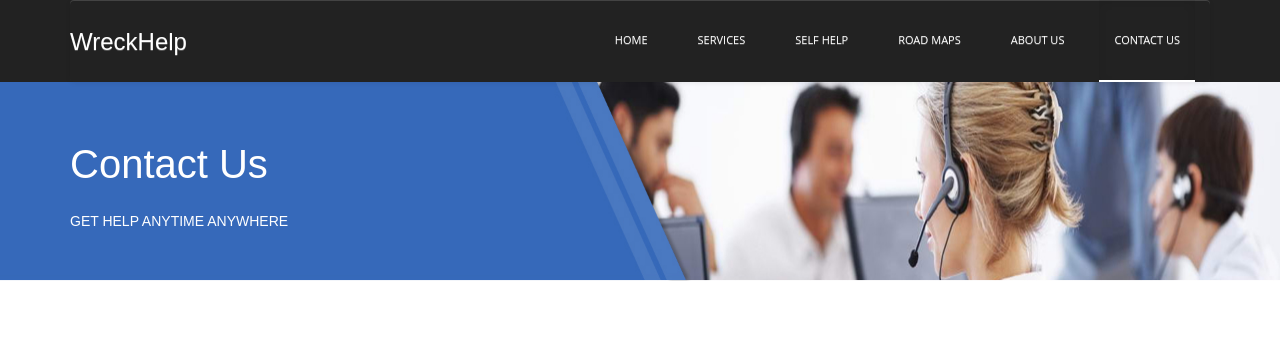
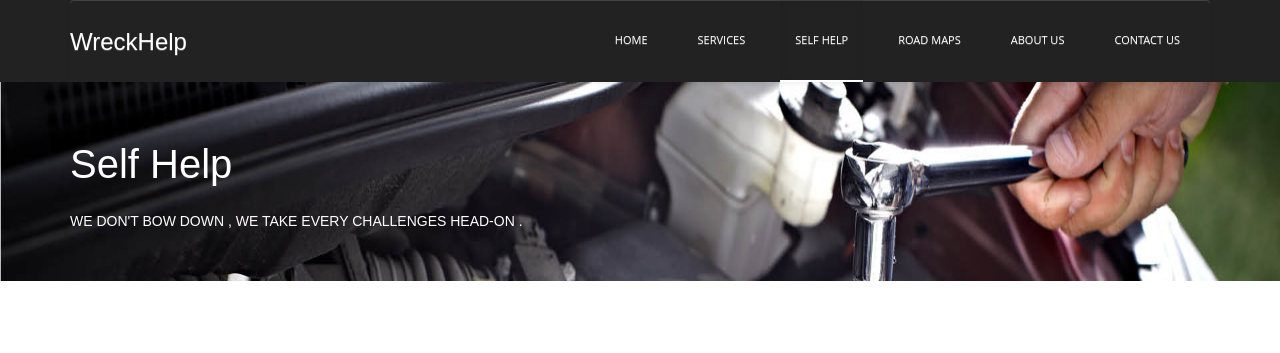
Before and after one commit to DanishRafique/WreckHelp, a plain HTML site: page selfhelp.html in a window 1280 px wide. Shown: the top 353 px of the page. Drawn offline with Linux system fonts and the light colour scheme.

Commit message:
Self Help : Header changed

```diff
--- a/css/style.css
+++ b/css/style.css
@@ -584,6 +584,10 @@ img.full-width {
 
 .contact_pic {
 	background: url('../images/header/contact-us.jpg') no-repeat;
+	background-size: 100% 100%;
+}
+.selfhelp_pic {
+	background: url('../images/header/selfhelp.jpg') no-repeat;
 	background-size: 100% 100%;
 }
 /*Icons Blocks*/
--- a/selfhelp.html
+++ b/selfhelp.html
@@ -51,20 +51,20 @@
               <li><a href="faq.html">FAQ</a></li>
             </ul>
           </li>
-          <li><a href="left_sidebar.html">Self Help</a></li>
+          <li class="active"><a href="left_sidebar.html">Self Help</a></li>
           <li><a href="right_sidebar.html">Road Maps</a></li>
           <li><a href="full_width.html">About Us</a></li>
-          <li class="active"><a href="contact.html">Contact Us</a></li>
+          <li><a href="contact.html">Contact Us</a></li>
         </ul>
       </div>
       <!-- /.navbar-collapse -->
     </nav>
   </div>
 </header>
-<div class="row heading__block contact_pic nothing no-margin">
+<div class="row heading__block selfhelp_pic nothing no-margin">
       <div class="container text-center">
-        <h1 style="color:white;text-align:left ">Contact Us</h1>
-        <p class="big-paragraph" style="color:white;text-align:left ">Get Help Anytime Anywhere</p>
+        <h1 style="color:white;text-align:left ">Self Help</h1>
+        <p class="big-paragraph" style="color:white;text-align:left ">We don't bow down , we take every challenges head-on .</p>
       </div>
     </div>
 
@@ -133,23 +133,6 @@
                 </div>
                 </div>
                 </div>
-                    <!--<br/><br/><br/><br/>
-                    <div class="icon-item"> <img src="images/content__images/image_240x100.jpg" alt="small-post-img" class="img-responsive">
-                        <h4><a href="#"> Donec odio. Quisque volutpat mattis eros.</a></h4>
-                        <p> Lorem ipsum dolor sit amet</p>
-                    </div>
-                    <div class="icon-item"> <img src="images/content__images/image_240x100.jpg" alt="small-post-img" class="img-responsive">
-                        <h4><a href="#">Donec odio. Quisque volutpat mattis eros.</a></h4>
-                        <p class="small-paragraph">Lorem ipsum dolor sit amet</p>
-                        <h4><a href="#">Donec odio. Quisque volutpat mattis eros.</a></h4>
-                        <p class="small-paragraph">Lorem ipsum dolor sit amet</p>
-                    </div>
-                    <div class="icon-item"> <img src="images/content__images/image_240x100.jpg" alt="small-post-img" class="img-responsive">
-                        <h4><a href="#">Donec odio. Quisque volutpat mattis eros.</a></h4>
-                        <p class="small-paragraph">Lorem ipsum dolor sit amet</p>
-                        <h4><a href="#">Donec odio. Quisque volutpat mattis eros.</a></h4>
-                        <p class="small-paragraph">Lorem ipsum dolor sit amet</p>
-                    </div>-->
                 </div>
             </div>
     <footer>
```
Also changed, not shown: images/header/selfhelp.jpg (added), 1 other file.
